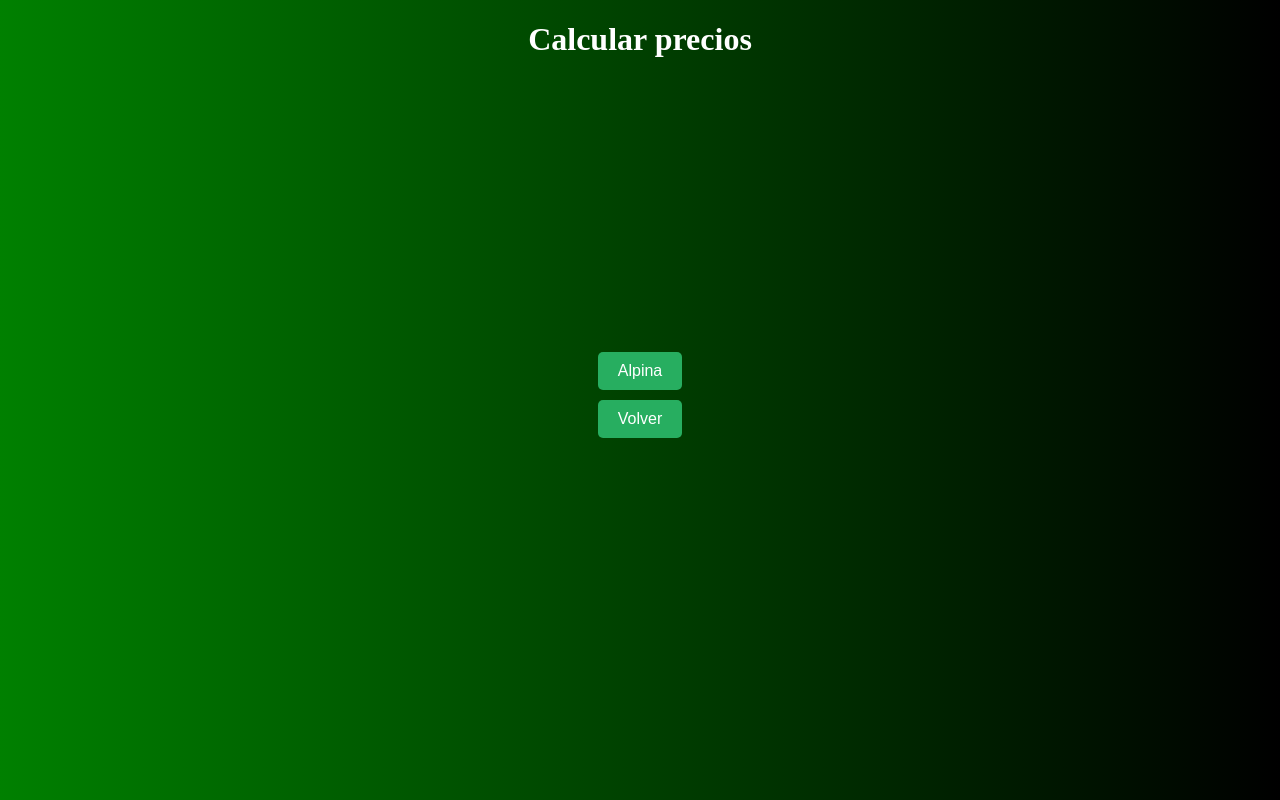
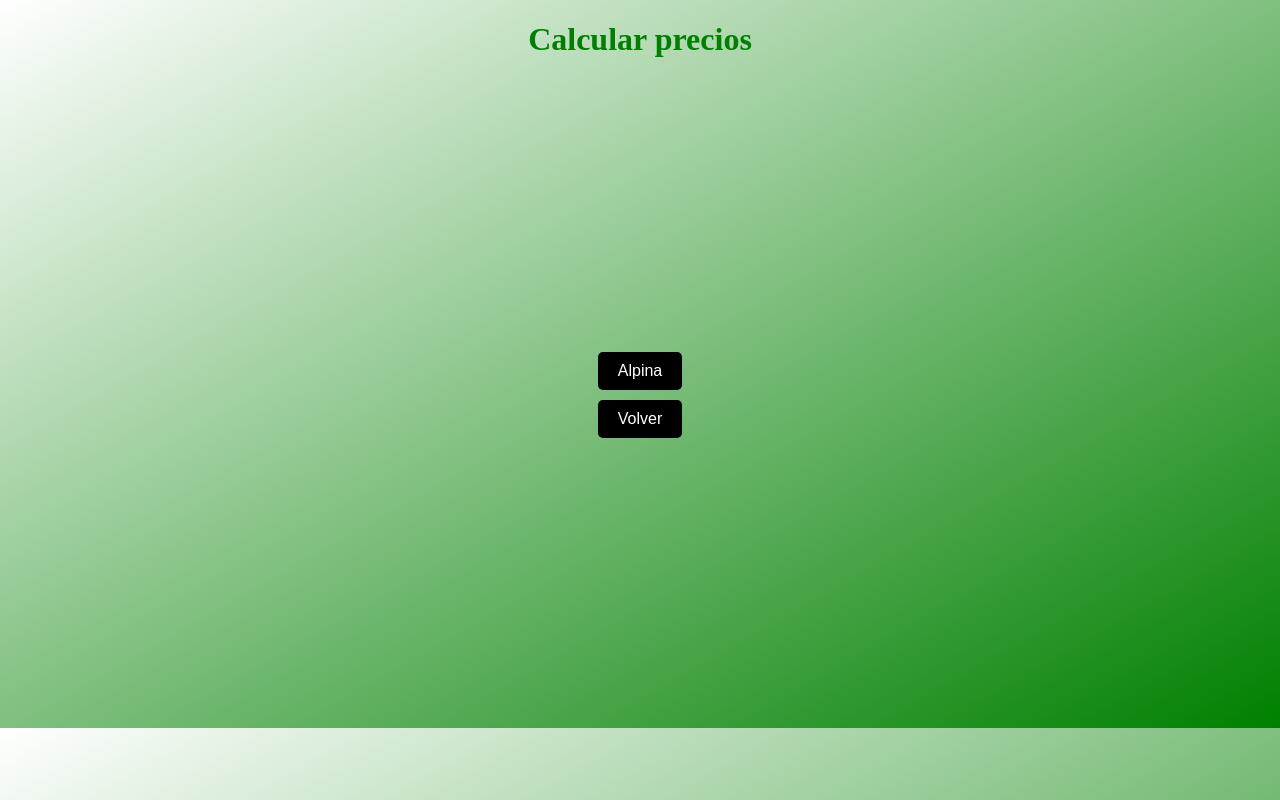
Before and after one commit to Alejandro-XIII/Tienda-Verde, a Next.js app: page /calcular-precios in a window 1280 px wide. Built offline with nearby package versions, Linux system fonts and the light colour scheme.

Commit message:
pequeños cambios de estilo

```diff
--- a/pages/calcular-precios/alpina/index.js
+++ b/pages/calcular-precios/alpina/index.js
@@ -1,7 +1,7 @@
 export default function Alpina() {
     return (
         <div>
-            <h1 style={{ textAlign: 'center', color: 'white' }}>Alpina</h1>
+            <h1 class="title">Alpina</h1>
             <div class="container">
                 <button class="button">Arequipito</button>
                 <button class="button">Volver</button>
--- a/pages/calcular-precios/index.js
+++ b/pages/calcular-precios/index.js
@@ -3,7 +3,7 @@
 export default function CalcularPrecios() {
     return (
         <div>
-            <h1 style={{ textAlign: 'center', color: 'white' }}>Calcular precios</h1>
+            <h1 class="title">Calcular precios</h1>
             <div class="container">
                 <Link href="/calcular-precios/alpina">
                     <button class="button">Alpina</button>
--- a/pages/index.js
+++ b/pages/index.js
@@ -1,9 +1,12 @@
+import Image from 'next/image';
 import Link from 'next/link';
 
 export default function Home() {
   return (
     <div>
-      <h1 style={{ textAlign: 'center', color: 'white' }}>Tienda Verde</h1>
+      <div style={{ textAlign: 'center' }}>
+        <Image src="/titulo.png" width={200} height={100} priority />
+      </div>
       <div class="container">
         <Link href="/calcular-precios">
           <button class="button">Calcular precios</button>
--- a/styles/globals.css
+++ b/styles/globals.css
@@ -1,5 +1,5 @@
 body {
-  background: linear-gradient(to right, Green, black);
+background: linear-gradient(to bottom right, white, green);
 }
 
 .container {
@@ -13,7 +13,7 @@
 }
 
 .button {
-  background-color: #27ae60; /* Verde oscuro */
+  background-color: black; /* Verde oscuro */
   color: white; /* Letra blanca */
   padding: 10px 20px; /* Espaciado interior */
   border: none; /* Sin borde */
@@ -21,3 +21,8 @@
   font-size: 1rem; /* Tamaño de letra */
   margin-bottom: 10px; /* Espaciado entre botones */
 }
+
+.title {
+  text-align: center;
+  color: green;
+}
```
Also changed, not shown: public/titulo.png (added).
